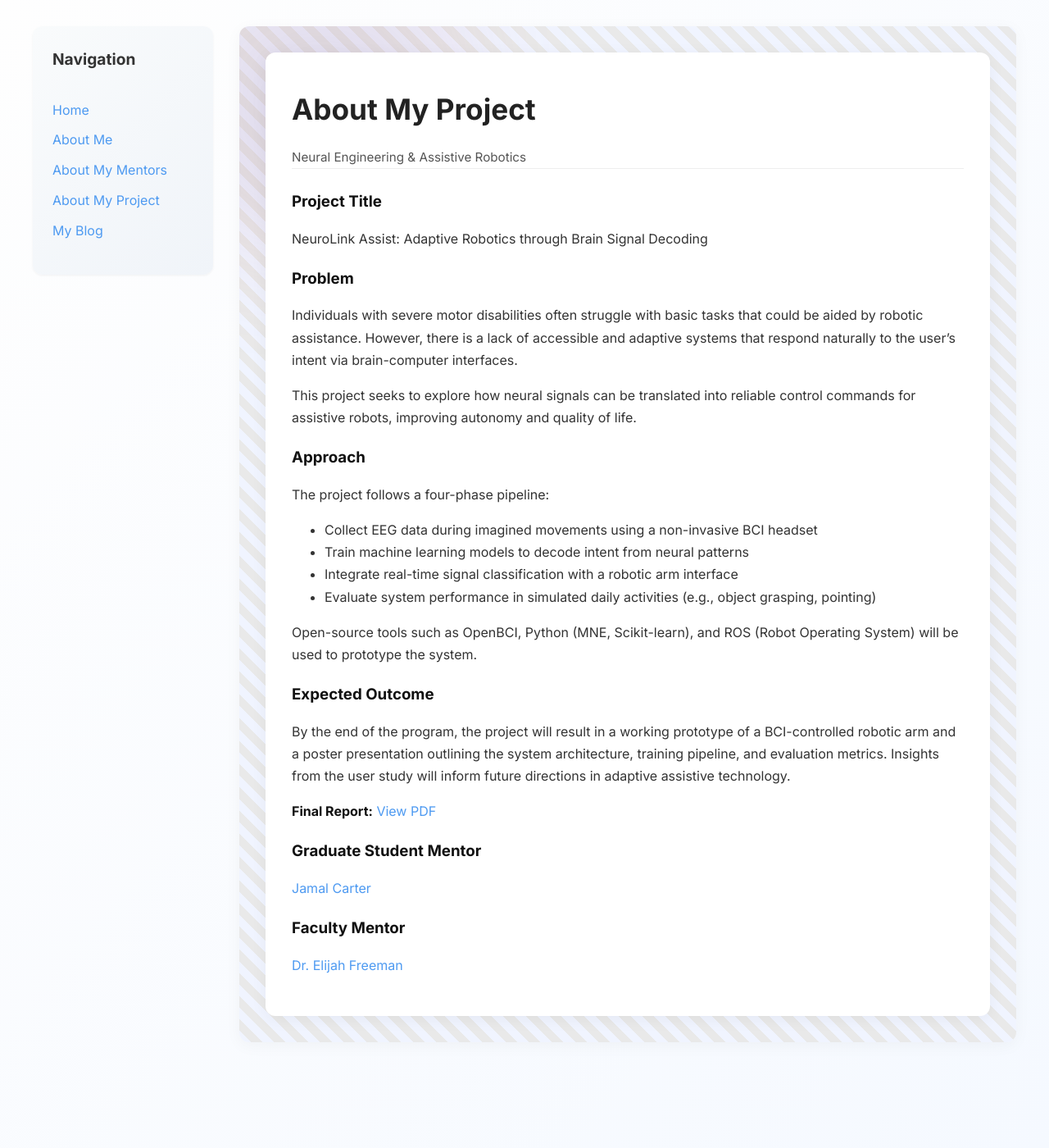
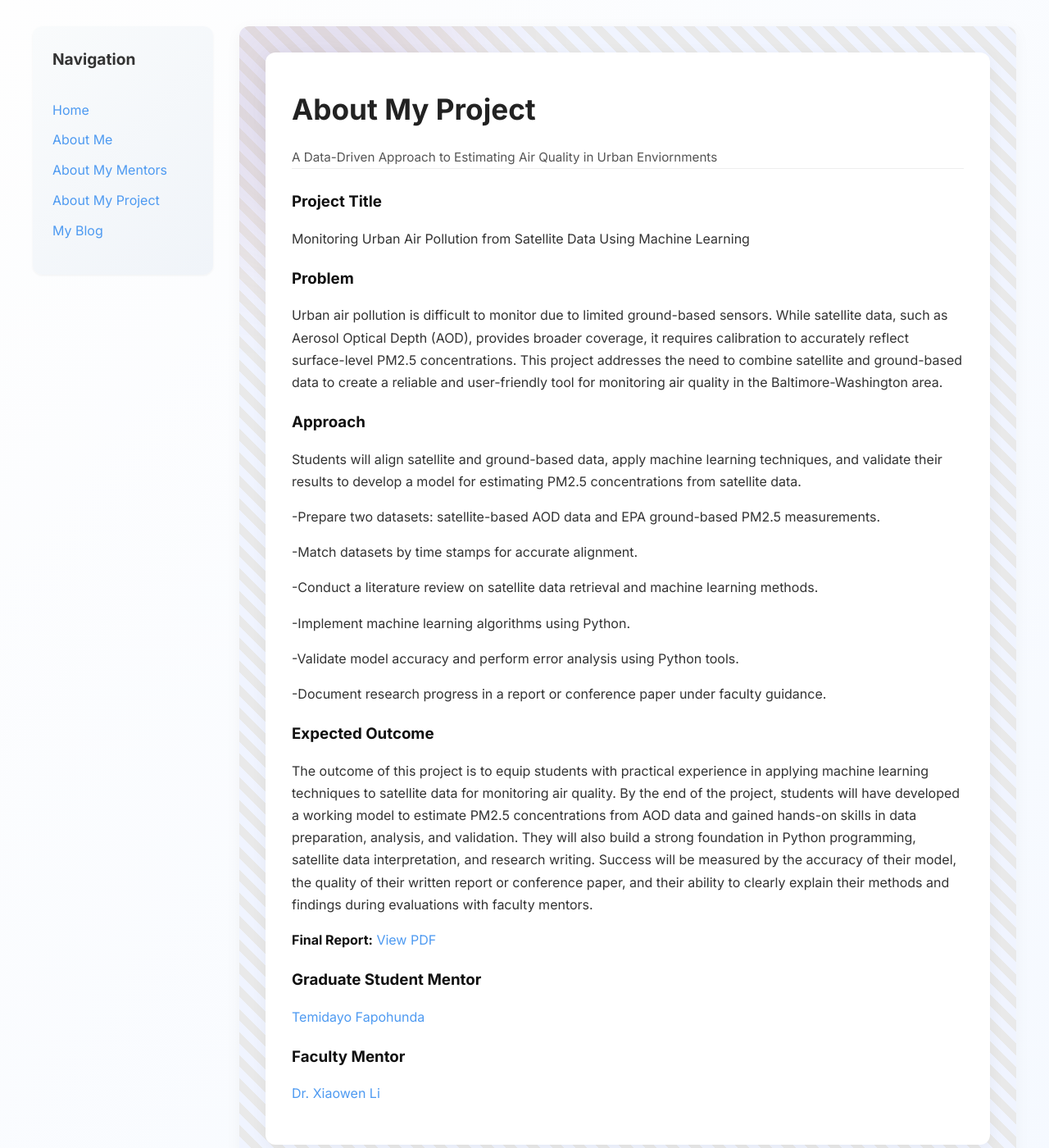
Before and after one commit to Fikewa-Akindolire/Fikewa-Akindolire.github.io, a Jekyll site: the page built from pages/about-my-project.md, in a window 1280 px wide and 1400 px high. Shown: the whole window at 82% size. Built offline with Jekyll 4.4.1, drawn with Linux system fonts in a browser that asks for light colours.

Commit message:
Update about-my-project.md

```diff
--- a/pages/about-my-project.md
+++ b/pages/about-my-project.md
@@ -3,34 +3,37 @@ layout: project
 title: About My Project
 permalink: /about-my-project.html
 
-subtitle: Neural Engineering & Assistive Robotics
-project_title: "NeuroLink Assist: Adaptive Robotics through Brain Signal Decoding"
+subtitle: A Data-Driven Approach to Estimating Air Quality in Urban Enviornments
+project_title: "Monitoring Urban Air Pollution from Satellite Data Using Machine Learning"
 
 problem: |
-  Individuals with severe motor disabilities often struggle with basic tasks that could be aided by robotic assistance. However, there is a lack of accessible and adaptive systems that respond naturally to the user's intent via brain-computer interfaces.
-
-  This project seeks to explore how neural signals can be translated into reliable control commands for assistive robots, improving autonomy and quality of life.
+  Urban air pollution is difficult to monitor due to limited ground-based sensors. While satellite data, such as Aerosol Optical Depth (AOD), provides broader coverage, it requires calibration to accurately reflect surface-level PM2.5 concentrations. This project addresses the need to combine satellite and ground-based data to create a reliable and user-friendly tool for monitoring air quality in the Baltimore-Washington area.
 
 approach: |
-  The project follows a four-phase pipeline:
+  Students will align satellite and ground-based data, apply machine learning techniques, and validate their results to develop a model for estimating PM2.5 concentrations from satellite data.
 
-  - Collect EEG data during imagined movements using a non-invasive BCI headset
-  - Train machine learning models to decode intent from neural patterns
-  - Integrate real-time signal classification with a robotic arm interface
-  - Evaluate system performance in simulated daily activities (e.g., object grasping, pointing)
+    -Prepare two datasets: satellite-based AOD data and EPA ground-based PM2.5 measurements.
 
-  Open-source tools such as OpenBCI, Python (MNE, Scikit-learn), and ROS (Robot Operating System) will be used to prototype the system.
+    -Match datasets by time stamps for accurate alignment.
+
+    -Conduct a literature review on satellite data retrieval and machine learning methods.
+
+    -Implement machine learning algorithms using Python.
+
+    -Validate model accuracy and perform error analysis using Python tools.
+
+    -Document research progress in a report or conference paper under faculty guidance.
 
 outcome: |
-  By the end of the program, the project will result in a working prototype of a BCI-controlled robotic arm and a poster presentation outlining the system architecture, training pipeline, and evaluation metrics. Insights from the user study will inform future directions in adaptive assistive technology.
+  The outcome of this project is to equip students with practical experience in applying machine learning techniques to satellite data for monitoring air quality. By the end of the project, students will have developed a working model to estimate PM2.5 concentrations from AOD data and gained hands-on skills in data preparation, analysis, and validation. They will also build a strong foundation in Python programming, satellite data interpretation, and research writing. Success will be measured by the accuracy of their model, the quality of their written report or conference paper, and their ability to clearly explain their methods and findings during evaluations with faculty mentors.
 
 final_report_url: https://dl.icdst.org/pdfs/files/22e390b2eb0c8e951f3a742fda5b2d1d.pdf
 
 grad_mentor:
-  name: Jamal Carter
-  linkedin: https://www.linkedin.com/in/jamal-carter
+  name: Temidayo Fapohunda
+  linkedin: https://www.linkedin.com/in/temidayo-fapohunda-7ba686233/
 
 faculty_mentor:
-  name: Dr. Elijah Freeman
-  linkedin: https://www.linkedin.com/in/dr-elijah-freeman
+  name: Dr. Xiaowen Li
+  linkedin: https://www.morgan.edu/climate-science/faculty-and-staff/xiaowen-li
 ---
```
